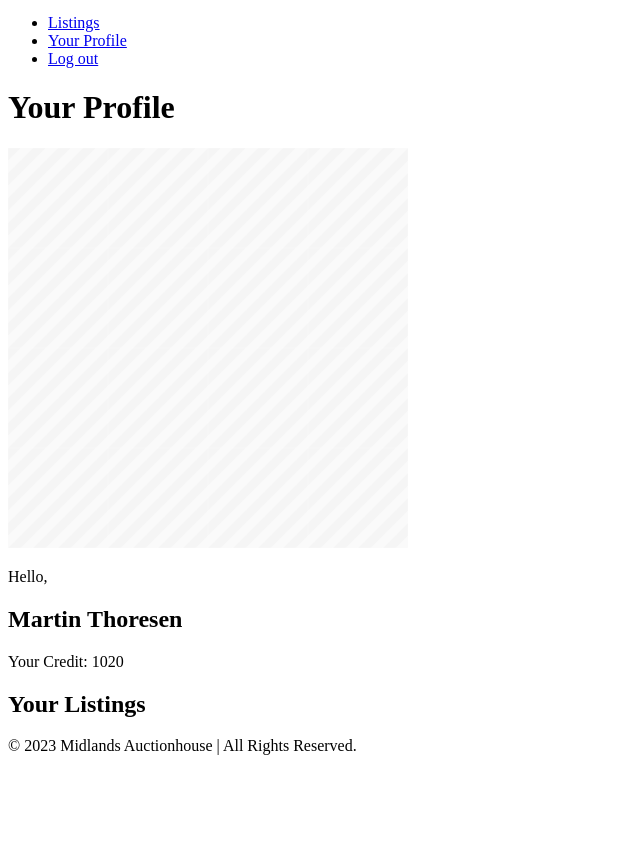
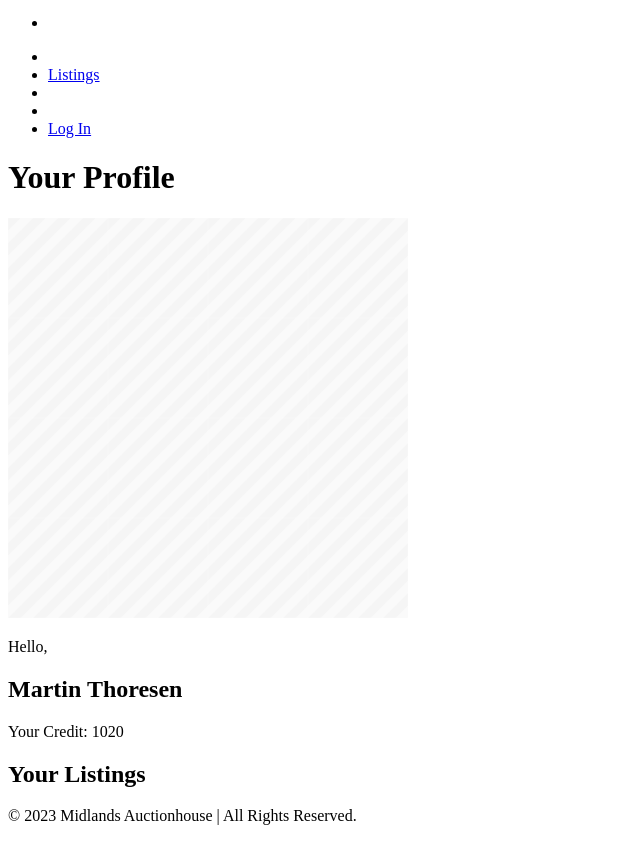
Before and after one commit to martinthoresen/semester_project2, a website with bundled scripts: page profile/index.html in a window 1280 px wide. Shown: the part 64-905 px from the top of the page, without its empty margins (0-640 px from the left). Before the commit the page ends 835 px from the top, so only its background shows below. Built offline with nearby package versions, Linux system fonts and the light colour scheme.

Commit message:
update nav

```diff
--- a/profile/index.html
+++ b/profile/index.html
@@ -12,7 +12,7 @@
     <link rel="stylesheet" href="../dist/css/index.css" />
     <script src="../node_modules/bootstrap/dist/js/bootstrap.bundle.min.js" defer></script>
     <script src="../src/js/index.mjs" defer type="module"></script>
-    <script src="../src/js/profile.mjs" defer type="module"></script>
+    <script src="../src/js/profile/index.mjs" defer type="module"></script>
     <title>Your Profile | Midlands Auctionhouse</title>
   </head>
   <body>
@@ -26,13 +26,22 @@
           <div class="collapse navbar-collapse justify-content-end" id="navbarNavDropdown">
             <ul class="navbar-nav">
               <li class="nav-item">
-                <a class="nav-link" href="../listings/">Listings</a>
+                <p class="nav-link" id="loggedin-credit"></p>
               </li>
               <li class="nav-item">
-                <a class="nav-link active" aria-current="page" href="../profile/">Your Profile</a>
+                <a class="nav-link" id="loggedin-newlisting" href="../new-listing"></a>
               </li>
               <li class="nav-item">
-                <a class="nav-link text-danger" href="#">Log out</a>
+                <a class="nav-link" href="../listings">Listings</a>
+              </li>
+              <li class="nav-item">
+                <a class="nav-link active" aria-current="page" href="../profile" id="loggedin-profile"></a>
+              </li>
+              <li class="nav-item">
+                <a class="nav-link text-danger" href="#" id="loggedin-logout"></a>
+              </li>
+              <li class="nav-item">
+                <a class="nav-link" href="../login/" id="loggedin-login"></a>
               </li>
             </ul>
           </div>
@@ -47,10 +56,12 @@
             <div class="col-4">
               <img src="../src/images/stripes-light.png" alt="Your profile picture" class="card-img" />
             </div>
-            <div class="col-4">
-              <p class="text-secondary">Hello,</p>
-              <h2>Martin Thoresen</h2>
-              <p>Your Credit: 1020</p>
+            <div id="profile-container">
+              <div class="col-4">
+                <p class="text-secondary">Hello,</p>
+                <h2>Martin Thoresen</h2>
+                <p>Your Credit: 1020</p>
+              </div>
             </div>
           </div>
           <h2 class="my-3">Your Listings</h2>
--- a/src/js/auth/logout/logout.js
+++ b/src/js/auth/logout/logout.js
@@ -1,4 +1,3 @@
-import { refresh } from "../../utils/refreshPage.js";
 import { clearStorage } from "../../storage/local-storage.js";
 
 const logoutButton = document.querySelector("#loggedin-logout");
```
Also changed, not shown: listings/index.html (+2 -2 lines).
